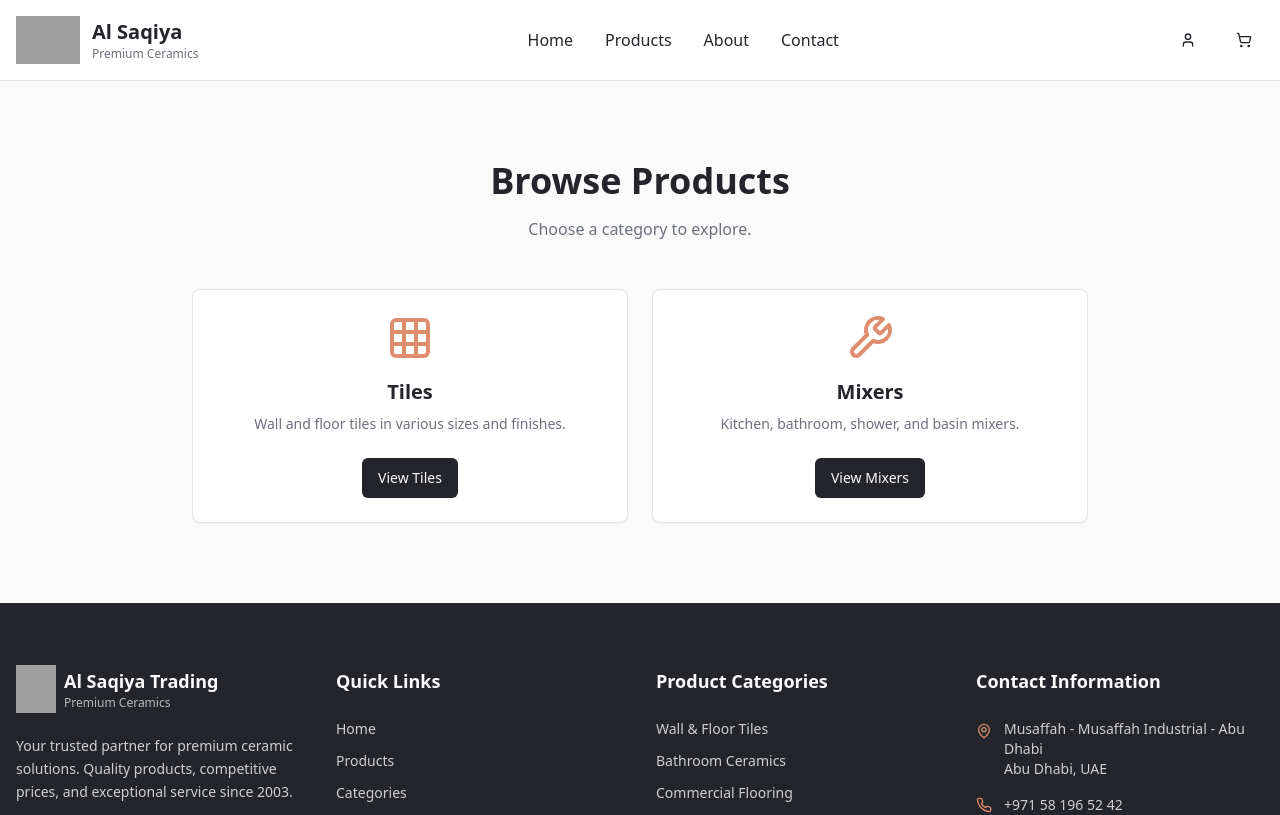
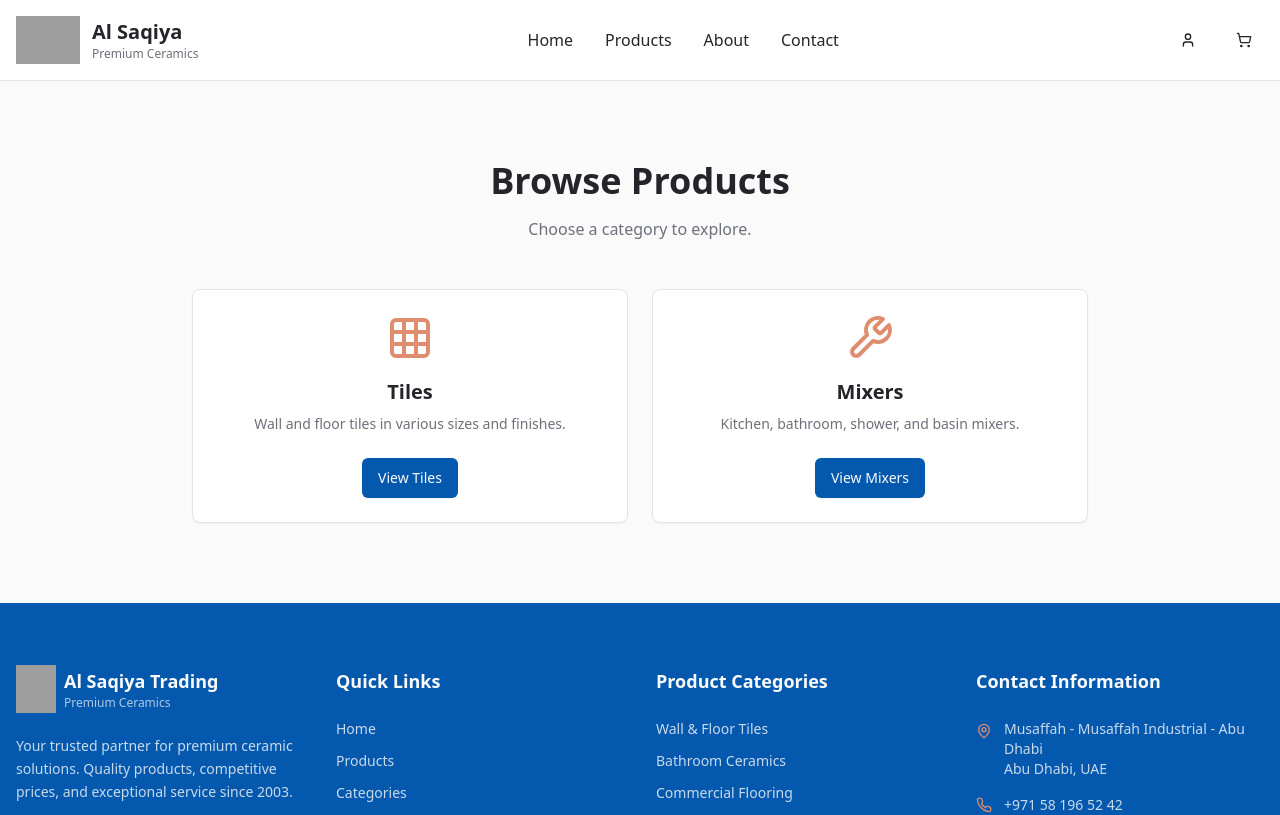
Before and after one commit to it-baitalshaar/alsaqiya-tileworks-shop, a React (Vite) app: page /products in a window 1280 px wide. Shown: the top 815 px of the page. Built offline with nearby package versions, Linux system fonts and the light colour scheme; grey boxes are pictures that could not be loaded; the HTML template or start-up script is replaced by a standard one.

Commit message:
Update brand colors to match logo
Update the website's primary and accent colors to match the blue color identified in the logo. This change is reflected in both the light and dark themes within `src/index.css`.

```diff
--- a/src/index.css
+++ b/src/index.css
@@ -17,7 +17,7 @@ All colors MUST be HSL.
     --popover: 0 0% 100%;
     --popover-foreground: 220 9% 15%;
 
-    --primary: 220 9% 15%;
+    --primary: 210 95% 35%;
     --primary-foreground: 0 0% 98%;
 
     --secondary: 17 20% 92%;
@@ -26,7 +26,7 @@ All colors MUST be HSL.
     --muted: 17 20% 95%;
     --muted-foreground: 220 6% 45%;
 
-    --accent: 17 63% 65%;
+    --accent: 210 95% 35%;
     --accent-foreground: 0 0% 98%;
 
     --destructive: 0 84.2% 60.2%;
@@ -34,23 +34,24 @@ All colors MUST be HSL.
 
     --border: 17 20% 90%;
     --input: 17 20% 90%;
-    --ring: 220 9% 15%;
+    --ring: 210 95% 35%;
 
     /* Custom ceramics theme variables */
     --ceramics-terra: 17 63% 65%;
     --ceramics-clay: 25 35% 75%;
     --ceramics-stone: 220 6% 85%;
     --ceramics-earth: 30 25% 55%;
+    --ceramics-blue: 210 95% 35%;
 
     /* Gradients */
-    --gradient-hero: linear-gradient(135deg, hsl(var(--primary)) 0%, hsl(220 15% 25%) 100%);
+    --gradient-hero: linear-gradient(135deg, hsl(var(--primary)) 0%, hsl(210 85% 45%) 100%);
     --gradient-card: linear-gradient(145deg, hsl(var(--card)) 0%, hsl(17 20% 98%) 100%);
-    --gradient-accent: linear-gradient(135deg, hsl(var(--ceramics-terra)) 0%, hsl(25 55% 70%) 100%);
+    --gradient-accent: linear-gradient(135deg, hsl(var(--ceramics-blue)) 0%, hsl(210 85% 50%) 100%);
 
     /* Shadows */
-    --shadow-elegant: 0 10px 30px -10px hsl(220 9% 15% / 0.1);
-    --shadow-card: 0 4px 20px -4px hsl(220 9% 15% / 0.08);
-    --shadow-product: 0 8px 25px -8px hsl(220 9% 15% / 0.12);
+    --shadow-elegant: 0 10px 30px -10px hsl(210 95% 35% / 0.15);
+    --shadow-card: 0 4px 20px -4px hsl(210 95% 35% / 0.1);
+    --shadow-product: 0 8px 25px -8px hsl(210 95% 35% / 0.12);
 
     --radius: 0.5rem;
 
@@ -81,8 +82,8 @@ All colors MUST be HSL.
     --popover: 222.2 84% 4.9%;
     --popover-foreground: 210 40% 98%;
 
-    --primary: 210 40% 98%;
-    --primary-foreground: 222.2 47.4% 11.2%;
+    --primary: 210 95% 50%;
+    --primary-foreground: 0 0% 98%;
 
     --secondary: 217.2 32.6% 17.5%;
     --secondary-foreground: 210 40% 98%;
@@ -90,15 +91,15 @@ All colors MUST be HSL.
     --muted: 217.2 32.6% 17.5%;
     --muted-foreground: 215 20.2% 65.1%;
 
-    --accent: 217.2 32.6% 17.5%;
-    --accent-foreground: 210 40% 98%;
+    --accent: 210 95% 50%;
+    --accent-foreground: 0 0% 98%;
 
     --destructive: 0 62.8% 30.6%;
     --destructive-foreground: 210 40% 98%;
 
     --border: 217.2 32.6% 17.5%;
     --input: 217.2 32.6% 17.5%;
-    --ring: 212.7 26.8% 83.9%;
+    --ring: 210 95% 50%;
     --sidebar-background: 240 5.9% 10%;
     --sidebar-foreground: 240 4.8% 95.9%;
     --sidebar-primary: 224.3 76.3% 48%;
--- a/tailwind.config.ts
+++ b/tailwind.config.ts
@@ -52,6 +52,7 @@ export default {
           clay: "hsl(var(--ceramics-clay))",
           stone: "hsl(var(--ceramics-stone))",
           earth: "hsl(var(--ceramics-earth))",
+          blue: "hsl(var(--ceramics-blue))",
         },
         sidebar: {
           DEFAULT: "hsl(var(--sidebar-background))",
```
